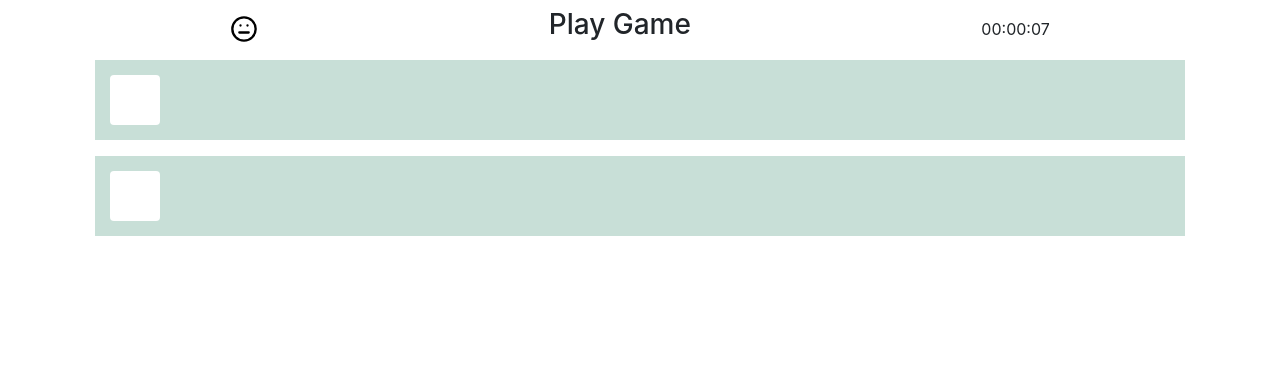
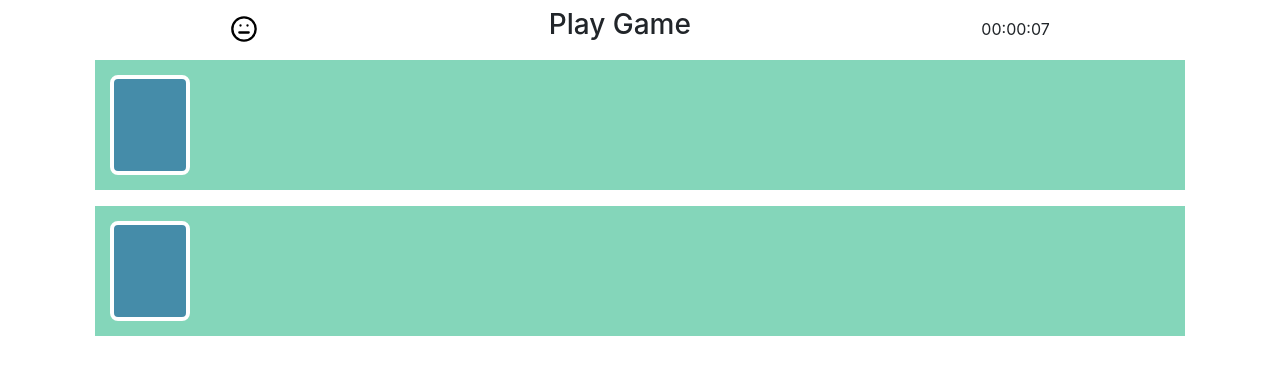
Before and after one commit to tianbogang/matching-game-react, a React (Create React App) app: page /PlayGame/1 in a window 1280 px wide. Shown: the top 374 px of the page. Built offline with nearby package versions, Linux system fonts and the light colour scheme.

Commit message:
Improved card CSS

```diff
--- a/package.json
+++ b/package.json
@@ -19,7 +19,7 @@
     "react-scripts": "3.4.3"
   },
   "scripts": {
-    "start": "react-scripts start",
+    "start": "set PORT=3000 && react-scripts start",
     "predeploy": "npm run build",
     "deploy": "gh-pages -d build",
     "build": "react-scripts build",
--- a/src/App.css
+++ b/src/App.css
@@ -50,7 +50,7 @@
 }
 
 .card-set {
-  background-color: #c8dfd7;
+  background-color: #84d6ba;
   margin: 10px;
   padding: 5px;
 }
--- a/src/components/Card.css
+++ b/src/components/Card.css
@@ -6,8 +6,8 @@
   }
   to {
     transform: rotateY(0deg);
-      color: white;
-      background-color: green;
+    color: green;
+    background-color: white;
   }
 }
 
@@ -22,7 +22,7 @@
 
 @keyframes spin-to-hidden {
   from {
-      background-color: green;
+    background-color: white;
   }
   to {
     background-color: transparent;
@@ -31,17 +31,18 @@
 }
 
 .card {
-    width: 50px;
-    height: 50px;
+  width: 80px;
+  height: 100px;
   margin-left: 10px;
   margin-right: 10px;
   margin-top: 10px;
   margin-bottom: 10px;
+  font-size: 60px;
   display: flex;
   align-items: center;
   justify-content: center;
   outline: none !important;
-    border: 0px solid;
+  border-radius: 8px;
 }
 
 .card:focus, .card:active {
@@ -50,19 +51,23 @@
 }
 
 .card-closed {
-    background-color: white;
+  border: 4px solid white;
+  border-radius: 8px;
+  background-color: #458ca9;
 }
 
 .card-green {
-    color: white;
-    background-color: green;
+  color: green;
+  background-color: white;
   animation: spin-to-green 0.5s linear;
+  border: 0px solid;
 }
 
 .card-red {
-    color: white;
-    background-color: red;
+  color: red;
+  background-color: white;
   animation: spin-to-red 0.5s linear;
+  border: 0px solid;
 }
 
 .card-hidden {
```
Lines whose indentation alone changed are shown as unchanged.
